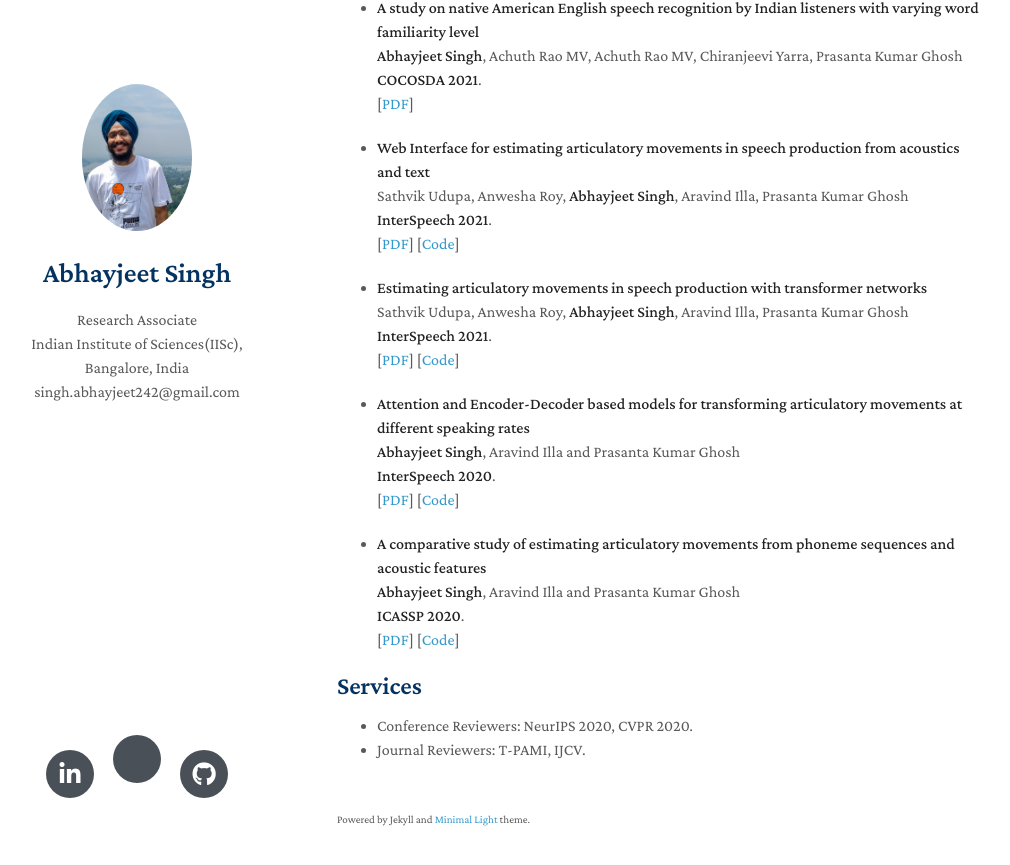
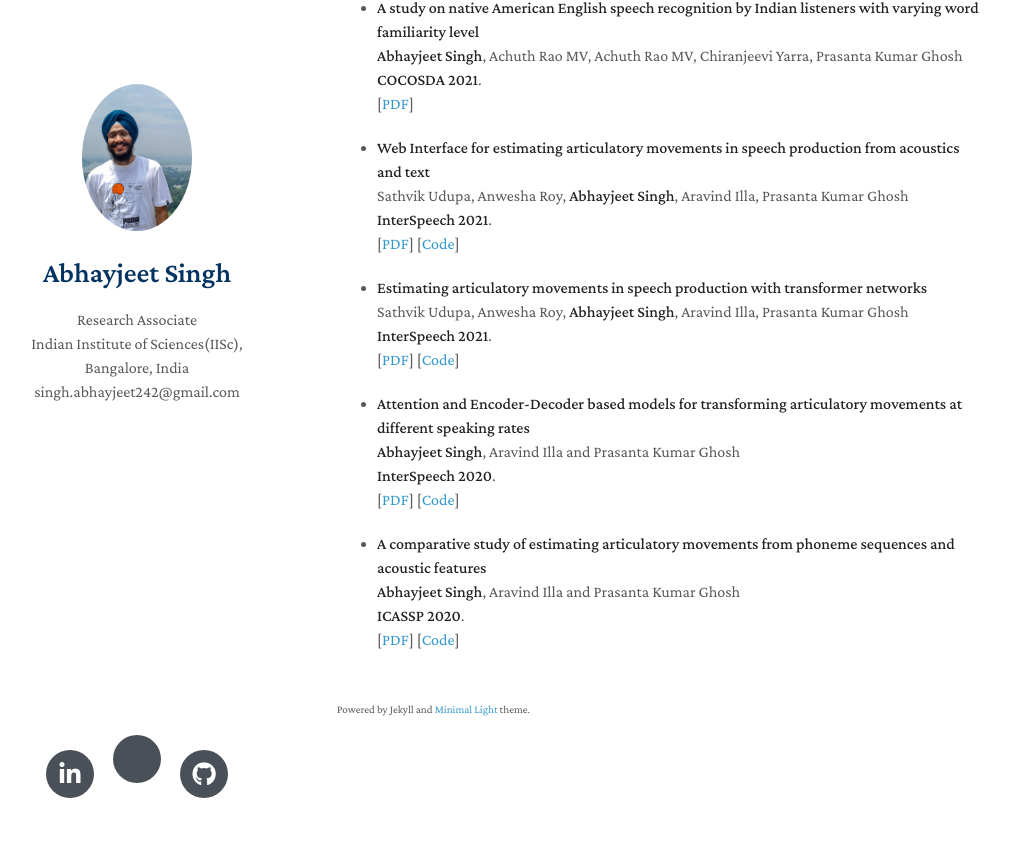
Before and after one commit to Abhay242/Abhay242.github.io, a Jekyll site: the page built from index.md, in a window 1280 px wide and 900 px high, scrolled down 517 px. Shown: the top 865 px of the window, without its empty margins (133-1143 px from the left). Built offline with Jekyll 4.4.1, drawn with Linux system fonts in a browser that asks for light colours; nearby versions of some CDN libraries; a style sheet for code colours, icons or effects is not loaded; our own code applies the rules of GitHub Pages for plain Markdown files.

Commit message:
Update index.md

```diff
--- a/index.md
+++ b/index.md
@@ -56,8 +56,3 @@ Inquistive towards the field of Machine Learning and its unnumerable real-world
   **ICASSP 2020**.
   <br>
   [[PDF](https://ieeexplore.ieee.org/document/9053852)] [[Code]()]
-
-## Services
-
-- Conference Reviewers: NeurIPS 2020, CVPR 2020.
-- Journal Reviewers: T-PAMI, IJCV.
```
